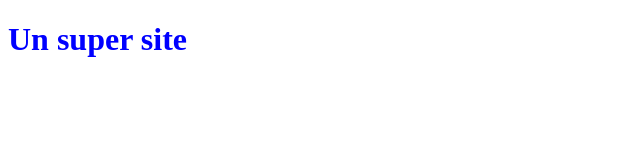
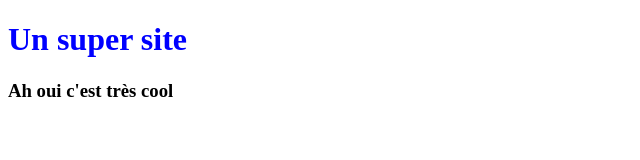
Before and after one commit to irede10/SiteIndex, a plain HTML site: page index.html in a window 1280 px wide. Shown: the whole page, without its empty margins (0-640 px from the left). Drawn offline with Linux system fonts and the light colour scheme.

Commit message:
ajout d'un autre titre

```diff
--- a/index.html
+++ b/index.html
@@ -8,5 +8,6 @@
 </head>
 <body>
     <h1>Un super site </h1>
+    <h3>Ah oui c'est très cool</h3>
 </body>
 </html>
```
